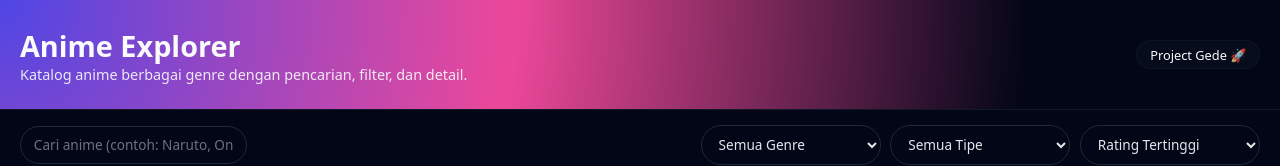
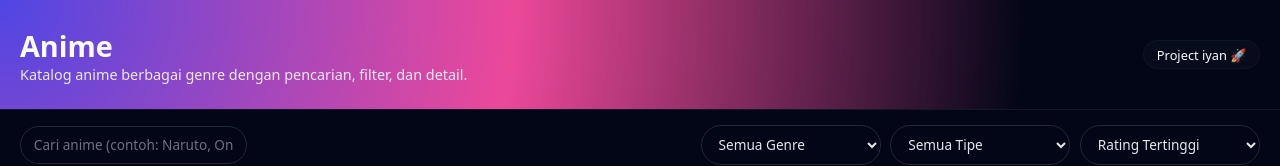
Before and after one commit to iyannsysu/website-anime, a plain HTML site: page index.html in a window 1280 px wide. Shown: the top 166 px of the page. Drawn offline with Linux system fonts and the light colour scheme.

Commit message:
Update title and header text in index.html

```diff
--- a/index.html
+++ b/index.html
@@ -2,7 +2,7 @@
 <html lang="id">
 <head>
   <meta charset="UTF-8" />
-  <title>Anime Explorer - Daftar Anime Lengkap</title>
+  <title>Anime  - Daftar Anime Lengkap</title>
   <meta name="viewport" content="width=device-width, initial-scale=1" />
   <link rel="stylesheet" href="style.css" />
 </head>
@@ -10,10 +10,10 @@
   <header class="header">
     <div class="header-inner">
       <div>
-        <h1>Anime Explorer</h1>
+        <h1>Anime </h1>
         <p>Katalog anime berbagai genre dengan pencarian, filter, dan detail.</p>
       </div>
-      <span class="header-badge">Project Gede 🚀</span>
+      <span class="header-badge">Project iyan 🚀</span>
     </div>
   </header>
 
```
